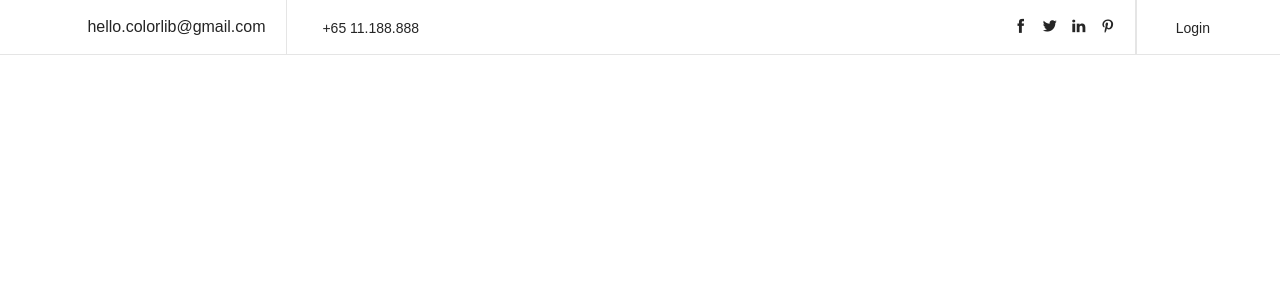
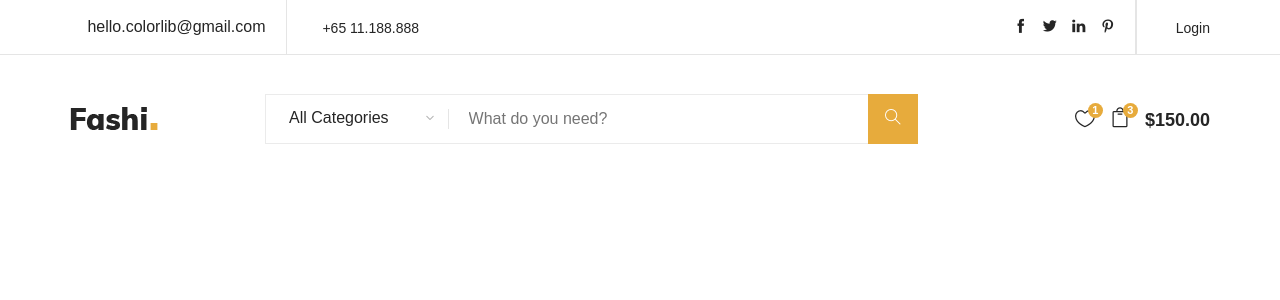
Before and after one commit to gilesccs/cratertest, a React (Create React App) app in the folder frontend/: page / in a window 1280 px wide. Shown: the top 300 px of the page. Built offline with nearby package versions, Linux system fonts and the light colour scheme; a web font is replaced by a local one.

Commit message:
Added search bar, cart, icon component

```diff
--- /dev/null
+++ b/frontend/src/components/header/Search.js
@@ -0,0 +1,97 @@
+import React from "react";
+import "./../../css/bootstrap.min.css";
+import "./../../css/font-awesome.min.css";
+import './../../css/themify-icons.css';
+import './../../css/elegant-icons.css';
+// import './../../css/owl.carousel.min.css';
+import "./../../css/nice-select.css";
+// import './../../css/jquery-ui.min.css';
+import "./../../css/slicknav.min.css";
+import "./../../css/style.css";
+
+function Search() {
+    return (
+        <div class="container">
+            <div class="inner-header">
+                <div class="row">
+                    <div class="col-lg-2 col-md-2">
+                        <div class="logo">
+                            <a href="./index.html">
+                                <img src={require('../../img/logo.png')} alt=""/>
+                            </a>
+                        </div>
+                    </div>
+                    <div class="col-lg-7 col-md-7">
+                        <div class="advanced-search">
+                            <button type="button" class="category-btn">All Categories</button>
+                            <div class="input-group">
+                                <input type="text" placeholder="What do you need?"/>
+                                <button type="button"><i class="ti-search"></i></button>
+                            </div>
+                        </div>
+                    </div>
+                    <div class="col-lg-3 text-right col-md-3">
+                        <ul class="nav-right">
+                            <li class="heart-icon">
+                                <a href="#">
+                                    <i class="icon_heart_alt"></i>
+                                    <span>1</span>
+                                </a>
+                            </li>
+                            <li class="cart-icon">
+                                <a href="#">
+                                    <i class="icon_bag_alt"></i>
+                                    <span>3</span>
+                                </a>
+                                <div class="cart-hover">
+                                    <div class="select-items">
+                                        <table>
+                                            <tbody>
+                                                <tr>
+                                                    <td class="si-pic"><img src={require("../../img/select-product-1.jpg")} alt=""/></td>
+                                                    <td class="si-text">
+                                                        <div class="product-selected">
+                                                            <p>$60.00 x 1</p>
+                                                            <h6>Kabino Bedside Table</h6>
+                                                        </div>
+                                                    </td>
+                                                    <td class="si-close">
+                                                        <i class="ti-close"></i>
+                                                    </td>
+                                                </tr>
+                                                <tr>
+                                                    <td class="si-pic"><img src={require("../../img/select-product-2.jpg")} alt=""/></td>
+                                                    <td class="si-text">
+                                                        <div class="product-selected">
+                                                            <p>$60.00 x 1</p>
+                                                            <h6>Kabino Bedside Table</h6>
+                                                        </div>
+                                                    </td>
+                                                    <td class="si-close">
+                                                        <i class="ti-close"></i>
+                                                    </td>
+                                                </tr>
+                                            </tbody>
+                                        </table>
+                                    </div>
+                                    <div class="select-total">
+                                        <span>total:</span>
+                                        <h5>$120.00</h5>
+                                    </div>
+                                    <div class="select-button">
+                                        <a href="#" class="primary-btn view-card">VIEW CARD</a>
+                                        <a href="#" class="primary-btn checkout-btn">CHECK OUT</a>
+                                    </div>
+                                </div>
+                            </li>
+                            <li class="cart-price">$150.00</li>
+                        </ul>
+                    </div>
+                </div>
+            </div>
+        </div>
+
+    );
+}
+
+export default Search;
--- a/frontend/src/pages/homepage/homepage.js
+++ b/frontend/src/pages/homepage/homepage.js
@@ -1,9 +1,12 @@
 import React from 'react';
 import Header from './../../components/header/header';
+import Search from './../../components/header/Search';
+
 function Homepage() {
     return (
       <div >
         <Header></Header>
+        <Search></Search>
       </div>
     );
   }
```
